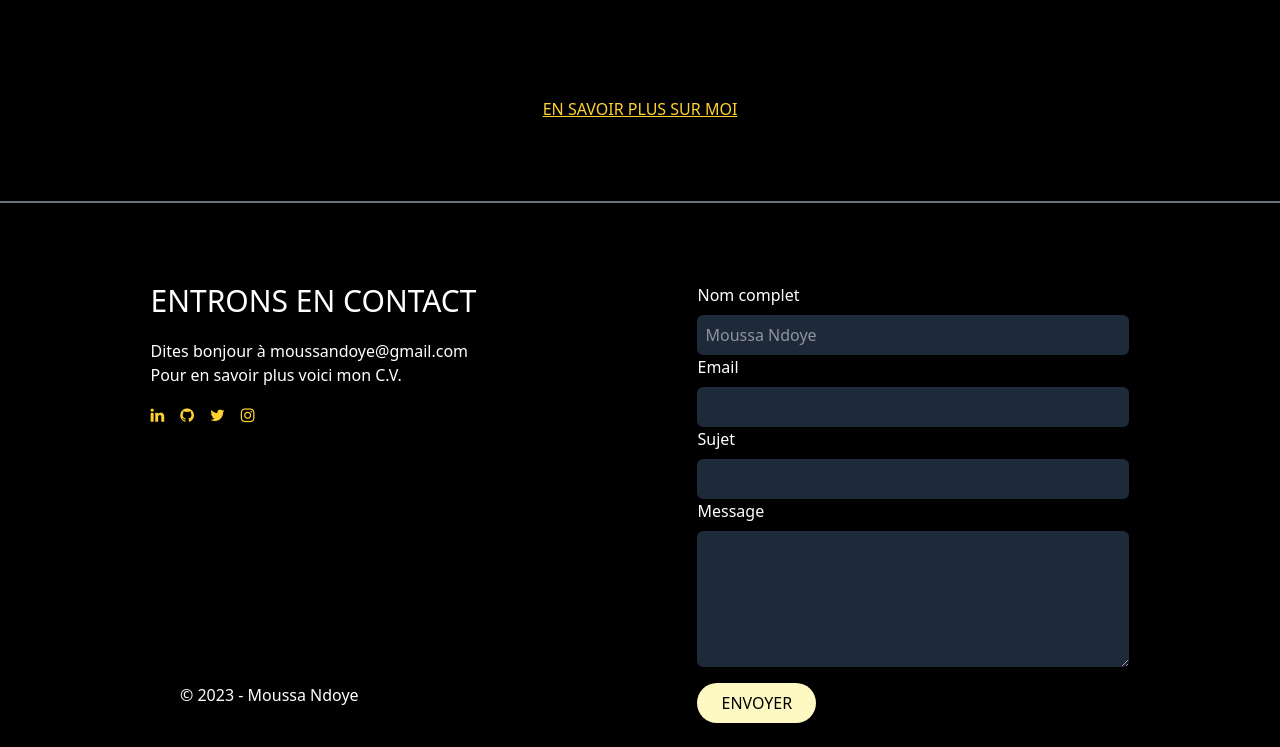
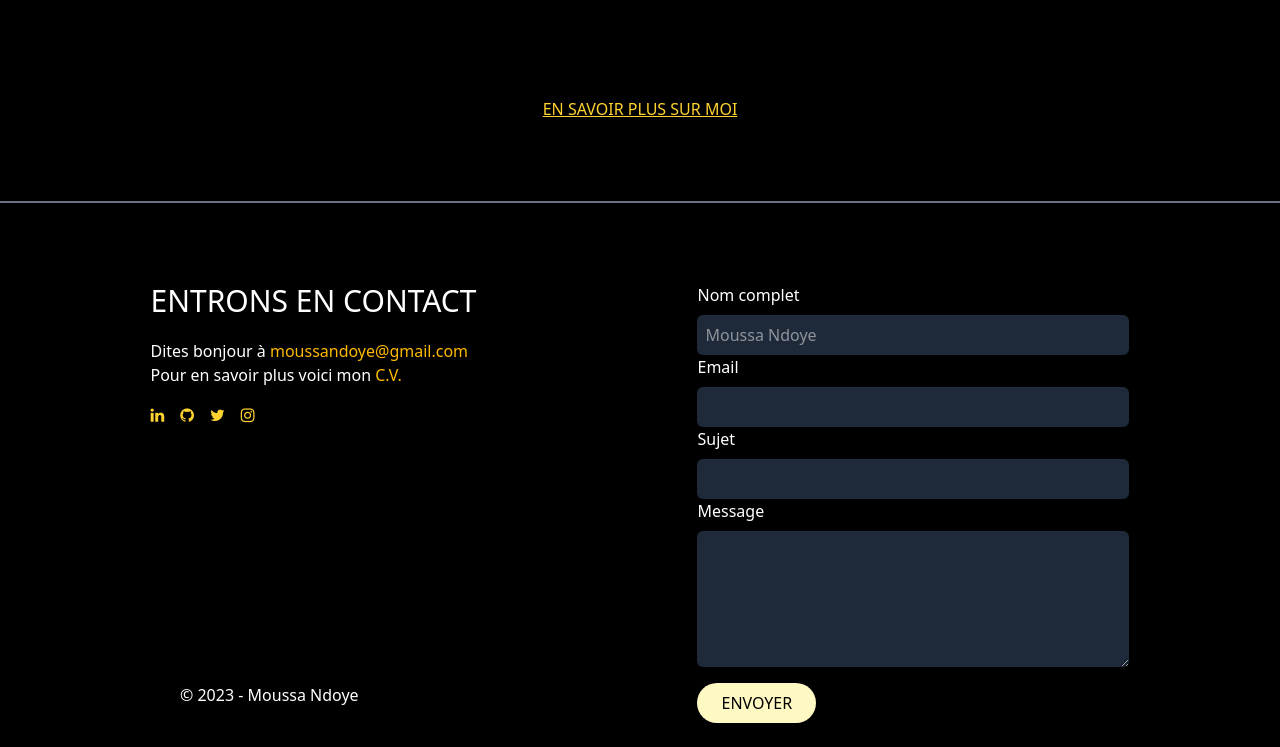
Before and after one commit to likmagamer08/portfolio, a website: page index.html in a window 1280 px wide. Shown: the part 3461-4208 px from the top of the page. Drawn offline with nearby package versions, Linux system fonts and the light colour scheme; files that its build step writes are made by us from their sources.

Commit message:
Update index.html

```diff
--- a/index.html
+++ b/index.html
@@ -174,8 +174,8 @@
             <div class="contact p-10">
                 <h1 class="text-3xl">ENTRONS EN CONTACT</h1>
                 <p class="mt-5">
-                    Dites bonjour à <a href="">moussandoye@gmail.com</a><br>
-                    Pour en savoir plus voici mon <a href="portfolio.html">C.V.</a>
+                    Dites bonjour à <a href="" class="text-amber-400">moussandoye@gmail.com</a><br>
+                    Pour en savoir plus voici mon <a href="portfolio.html" class="text-amber-400">C.V.</a>
                 </p>
                 <div class="icons text-amber-300 flex gap-4 mt-5">
                     <i class="fa fa-linkedin"></i>
```
